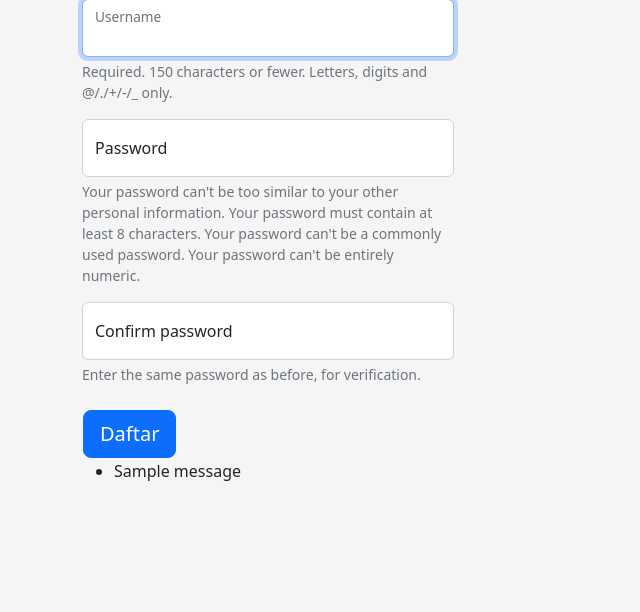
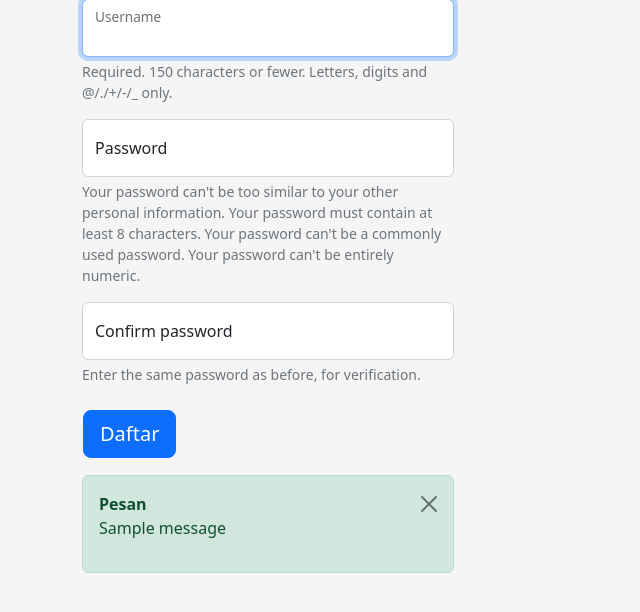
Before and after one commit to hugo-setiawan/pbp-tugas, a Django app: page /todolist/register/ in a window 1280 px wide. Shown: the part 167-779 px from the top of the page, without its empty margins (0-640 px from the left). Run offline with Django 4.2, Linux system fonts and the light colour scheme; tables that the repository leaves empty hold one stand-in row (values such as "Sample post"); one stand-in notice (Sample message) is shown.

Commit message:
Add alert on account registration failure

```diff
--- a/todolist/templates/register.html
+++ b/todolist/templates/register.html
@@ -51,17 +51,21 @@
                 </div>
             </tr>
             <tr>
-                <td><input class="btn btn-primary btn-lg" type="submit" name="submit" value="Daftar" /></td>
+                <td><input class="btn btn-primary btn-lg mb-3" type="submit" name="submit" value="Daftar" /></td>
             </tr>
         </table>
     </form>
 
     {% if messages %}
-    <ul>
         {% for message in messages %}
-        <li>{{ message }}</li>
+        <div class="alert {{ message.tags }} alert-dismissible fade show col-lg-4">
+            <ul class="list-unstyled">
+                <li><strong>Pesan</strong></li>
+                <li>{{ message }}</li>
+            </ul>
+            <button type="button" class="btn-close" data-bs-dismiss="alert" aria-label="Close"></button>
+        </div>
         {% endfor %}
-    </ul>
     {% endif %}
 
 </div>
--- a/todolist/views.py
+++ b/todolist/views.py
@@ -80,6 +80,8 @@ def register_user(request):
             form.save()
             messages.success(request, 'Akun telah berhasil dibuat!')
             return redirect('todolist:login_user')
+        else:
+            messages.error(request, 'Akun gagal dibuat! Periksa kembali input anda.')
 
     context = {
         'form': form
```
